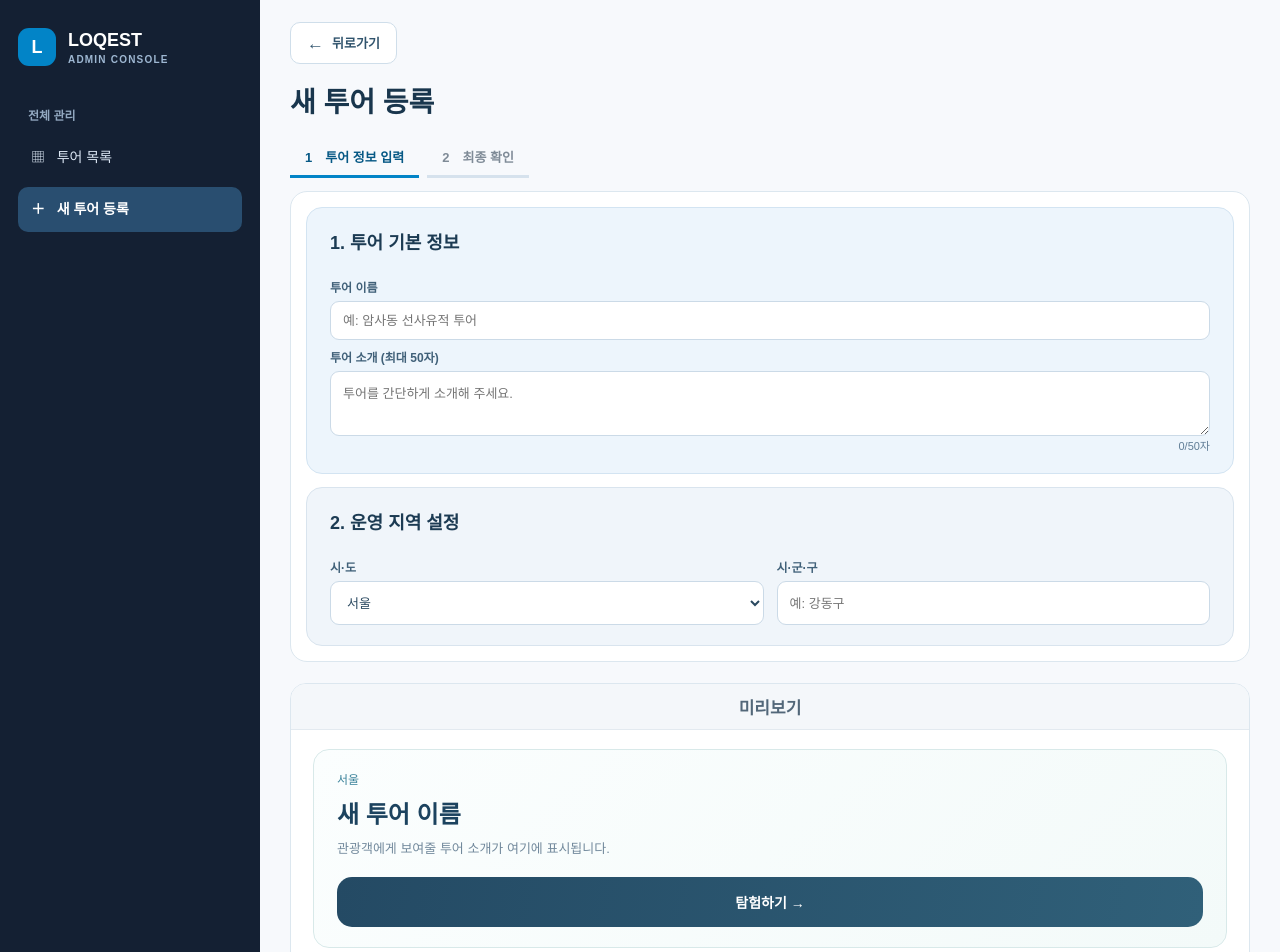
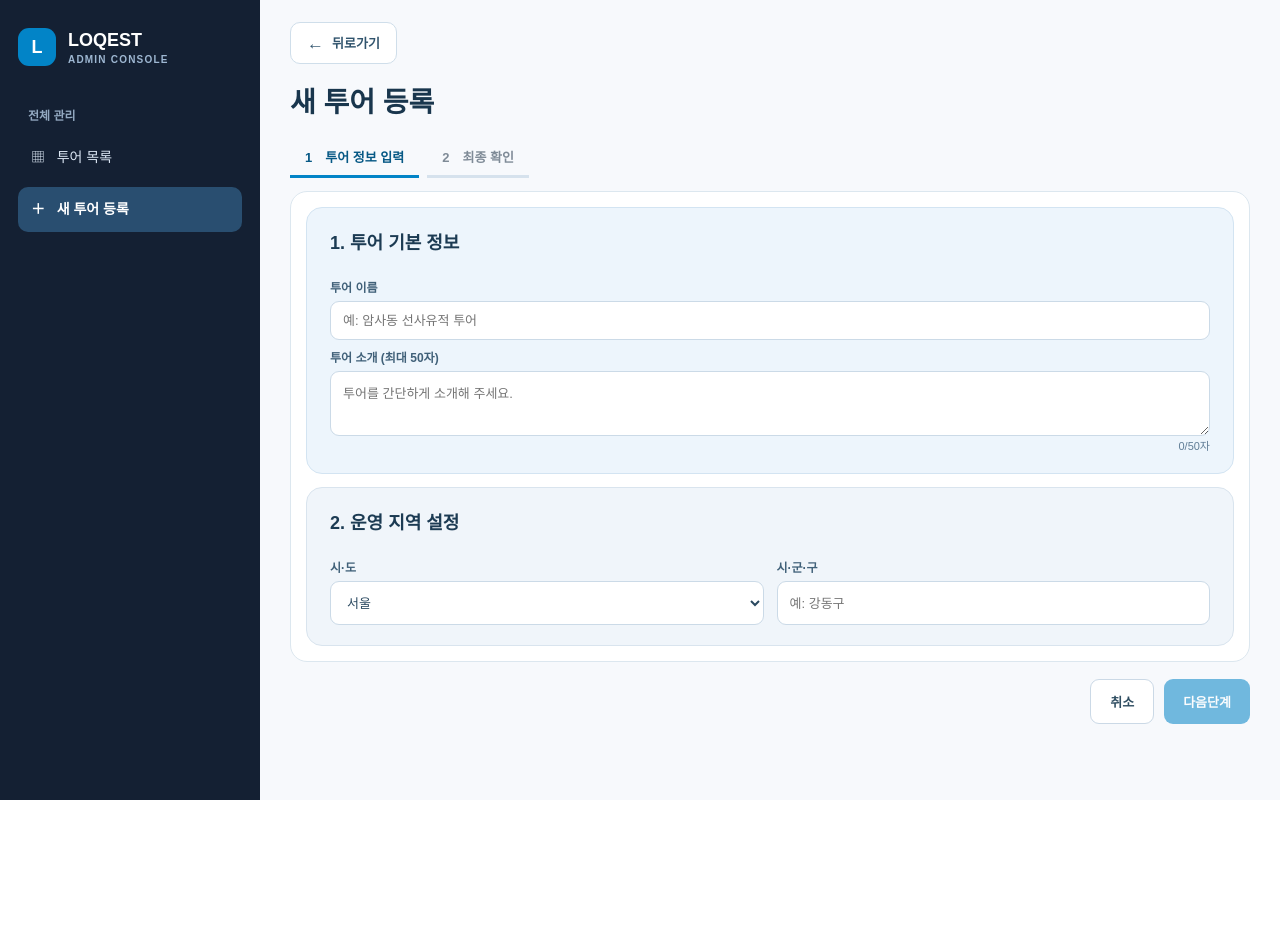
Before and after one commit to poketmon2004-droid/loqest-prototype, a Next.js app: page /admin/tours/new in a window 1280 px wide. Shown: the top 952 px of the page. After the commit the page ends 800 px from the top, so only its background shows below. Built offline with nearby package versions, Linux system fonts and the light colour scheme.

Commit message:
style(admin): remove preview from tour entry step and show compact preview on final review only

```diff
--- a/components/TourEditor.tsx
+++ b/components/TourEditor.tsx
@@ -115,20 +115,15 @@ export default function TourEditor({tourId}: {tourId?:string}) {
       </div>:<section className={styles.confirmCard}>
         <h2>등록 정보를 확인해 주세요</h2>
         <dl><div><dt>투어 이름</dt><dd>{form.name}</dd></div><div><dt>투어 소개</dt><dd>{form.description}</dd></div><div><dt>운영 지역</dt><dd>{fullRegion}</dd></div>{tourId&&<div><dt>공개 상태</dt><dd>{status}</dd></div>}</dl>
+        {!tourId && <div className={styles.reviewPreview}>
+          <h3>관광객 화면 미리보기</h3>
+          <div className={styles.reviewPreviewCard}>
+            <span className={styles.reviewPreviewLocation}>{fullRegion}</span>
+            <strong>{form.name}</strong>
+            <p>{form.description}</p>
+          </div>
+        </div>}
       </section>}
-      {!tourId && (
-      <section className={styles.previewBox} aria-label="관광객 화면 미리보기">
-        <div className={styles.previewBanner}>미리보기</div>
-        <div className={styles.previewPadding}>
-          <div className={styles.previewCard}>
-            <p className={styles.previewLocation}>{fullRegion||"지역을 선택해 주세요"}</p>
-            <h3>{form.name||"새 투어 이름"}</h3>
-            <p className={styles.previewDescription}>{form.description||"관광객에게 보여줄 투어 소개가 여기에 표시됩니다."}</p>
-            <div className={styles.explore}>탐험하기 →</div>
-          </div>
-        </div>
-      </section>
-      )}
       {error&&<p className={styles.error} role="alert">{error}</p>}
       <footer className={styles.actions}>
         {(tourId||step===1)?<Link className={styles.secondary} href={cancelHref}>취소</Link>:<button type="button" className={styles.secondary} onClick={()=>setStep(1)}>이전단계</button>}
```
